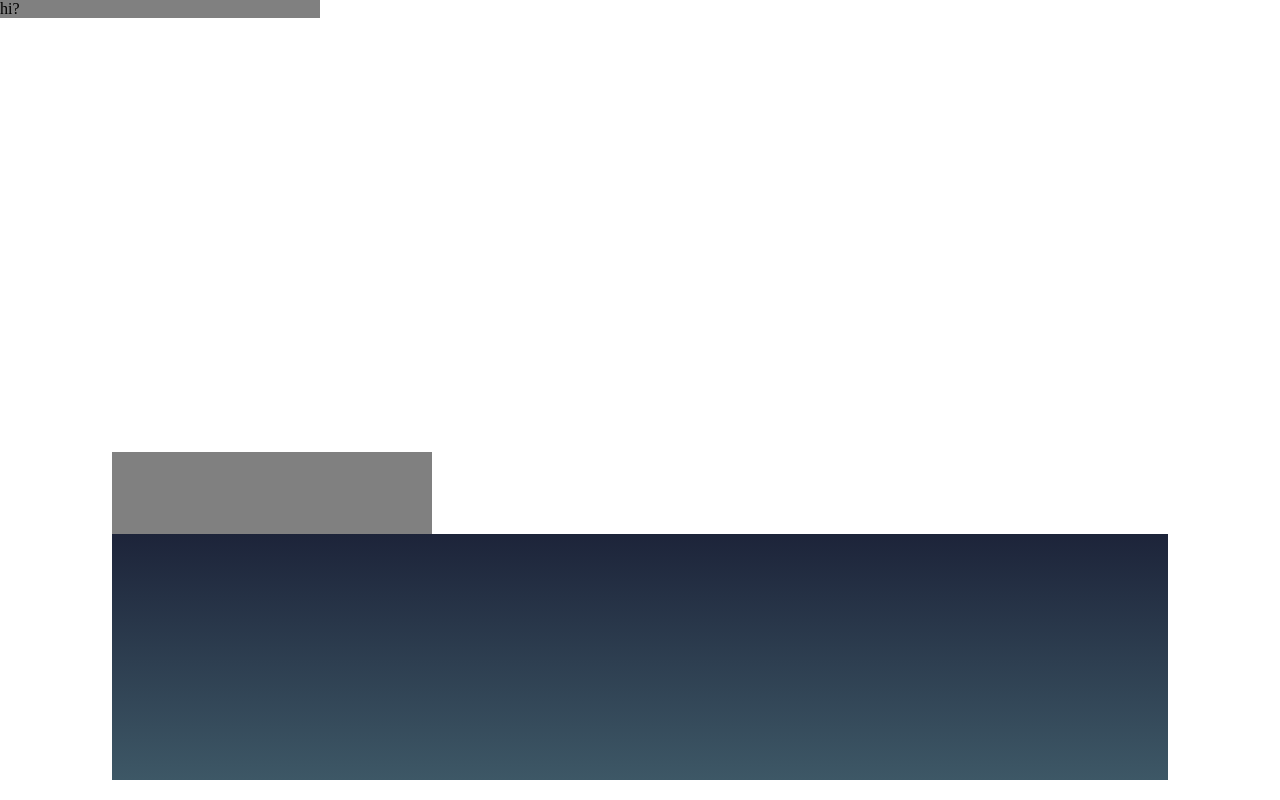
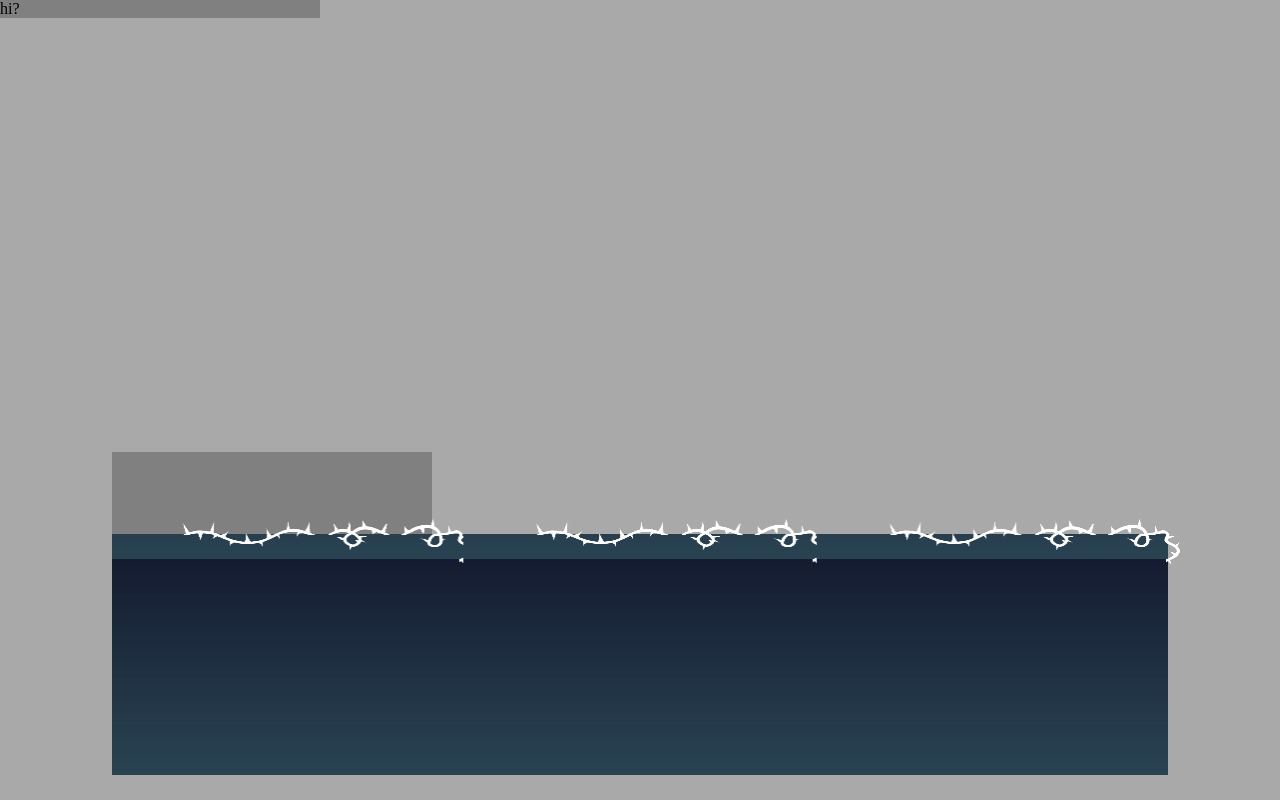
Before and after one commit to Xy-GAV/4-P-Unit-4-Project, a plain HTML site: page index.html in a window 1280 px wide. Drawn offline with nearby package versions, Linux system fonts and the light colour scheme.

Commit message:
added vine border image and adjusted responsiblity in textbox and textbox container

```diff
--- a/style.css
+++ b/style.css
@@ -1,6 +1,7 @@
 body{
     padding:0;
     margin:0;
+    background-color: darkgrey;
 }
 
 .tryme {
@@ -21,13 +22,26 @@ body{
     font-weight: 400;
     color: white;
     padding: 3rem;
-    font-size: clamp(1.5rem, 1.67vw, 2rem);
+    font-size: clamp(.9rem, 1.67vw, 2rem);
     background: #040c24;
     background: linear-gradient(180deg,rgba(4, 12, 36, 0.9) 0%, rgba(3, 37, 56, 0.77) 100%);
     width: clamp(20rem,75vw,90rem);
-    height: clamp(1rem,7vh,5rem);
-    min-height: 150px;
-    max-height: 250px;
+    height: clamp(4rem,15vh,8rem);
+    /* min-height: 150px;
+    max-height: 250px; */
+
+
+    border-style:solid;
+    border-width: 25px 0 0 0;
+    border-image-width: 25px ;
+  border-image-slice: 86 fill;
+  border-image-repeat: round;
+  border-image-outset: 27px;
+    border-image-source:url(VineBorder.png);
+    z-index: 100;
+    border-color: transparent;
+
+
 }
 
 #nameTag{
@@ -49,7 +63,7 @@ body{
     left: 0;
     right: 0;
     margin-inline: auto;
-    top: calc(100vh - clamp(23rem, 40vh, 30rem));
+    top: calc(100vh - clamp(19rem, 46vh, 30rem));
     left: 0;
     width: clamp(20rem,44vw,30rem);
     padding: 20px;
```
Also changed, not shown: VineBorder.png (added).
